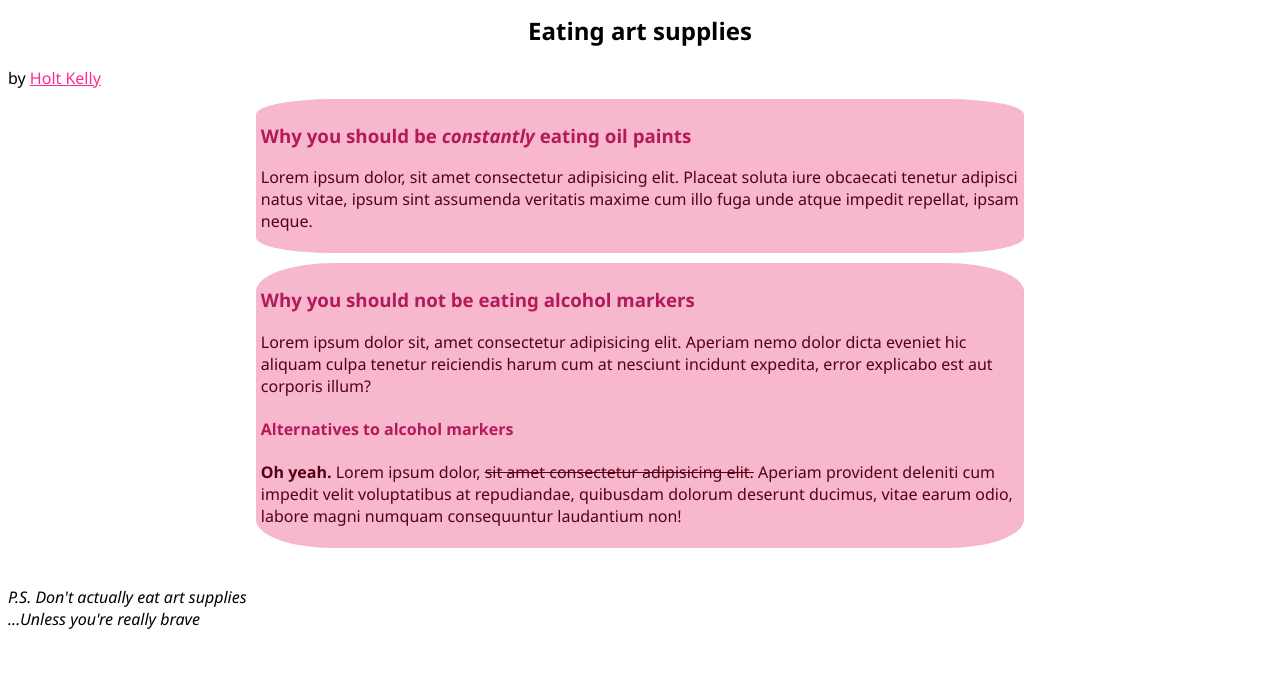
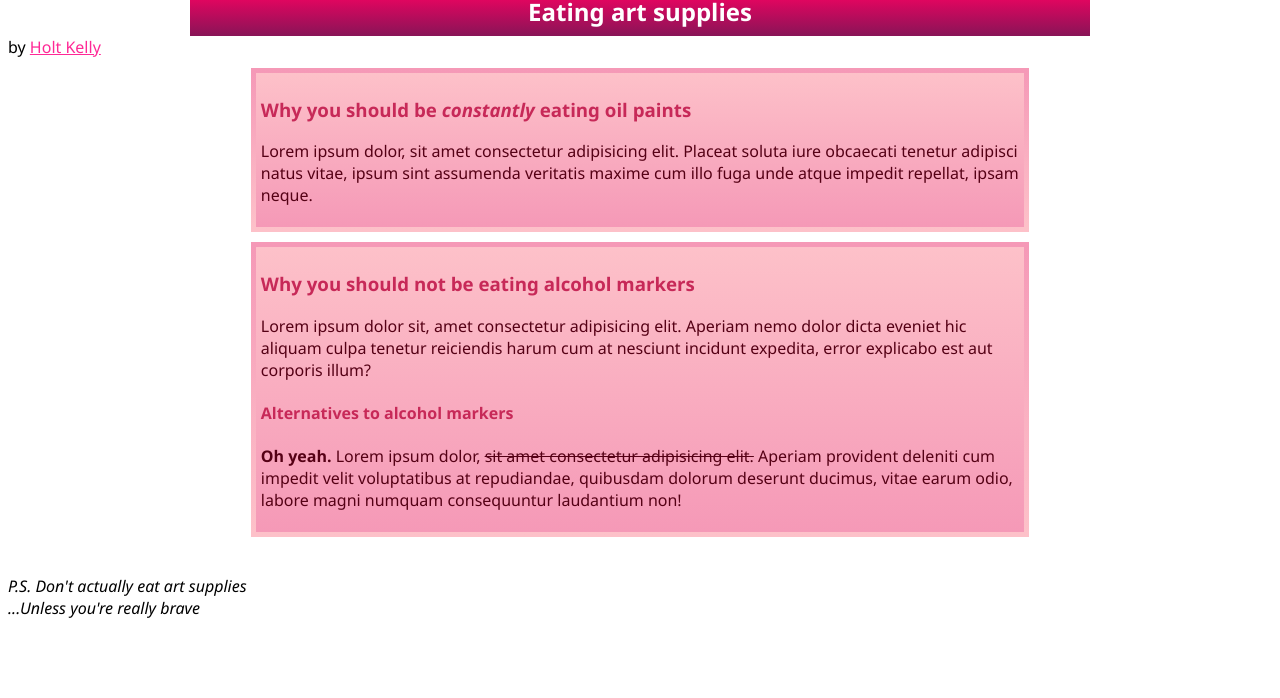
Before and after one commit to hkelly2/PortfolioSite, a plain HTML site: page pages/blog1.html in a window 1280 px wide. Shown: the part 102-800 px from the top of the page. Drawn offline with Linux system fonts and the light colour scheme.

Commit message:
Update style.css

```diff
--- a/style.css
+++ b/style.css
@@ -13,14 +13,26 @@ a {
 
 h1,h2 {
     text-align: center;
+    color: white;
+    width: 70%;
+    background-image: linear-gradient(rgb(255, 0, 98),rgb(136, 20, 87));
+    padding: 8px;
+    margin: auto;
+}
+
+.centerlist {
+    width: 50%;
+    text-align: center;
 }
 
 .card {
     width: 60%;
-    background: rgb(247, 183, 204);
+    background-image: linear-gradient(rgb(253, 193, 201),rgb(245, 153, 183));
     color: rgb(85, 0, 21);
-    border-radius: 10%;
     padding: 5px;
+    border: 5px solid transparent;
+    border-image: linear-gradient(rgb(245, 153, 183),rgb(253, 193, 201));
+    border-image-slice: 1;
     /* border:5px solid rgb(245, 153, 183); */
     margin-top: 10px;
     margin-right: auto;
@@ -39,5 +51,5 @@ h1,h2 {
 }
 
 .card h3,h4,h5,h6 {
-    color: rgb(180, 25, 90);
+    color: rgb(199, 41, 88);
 }
```
